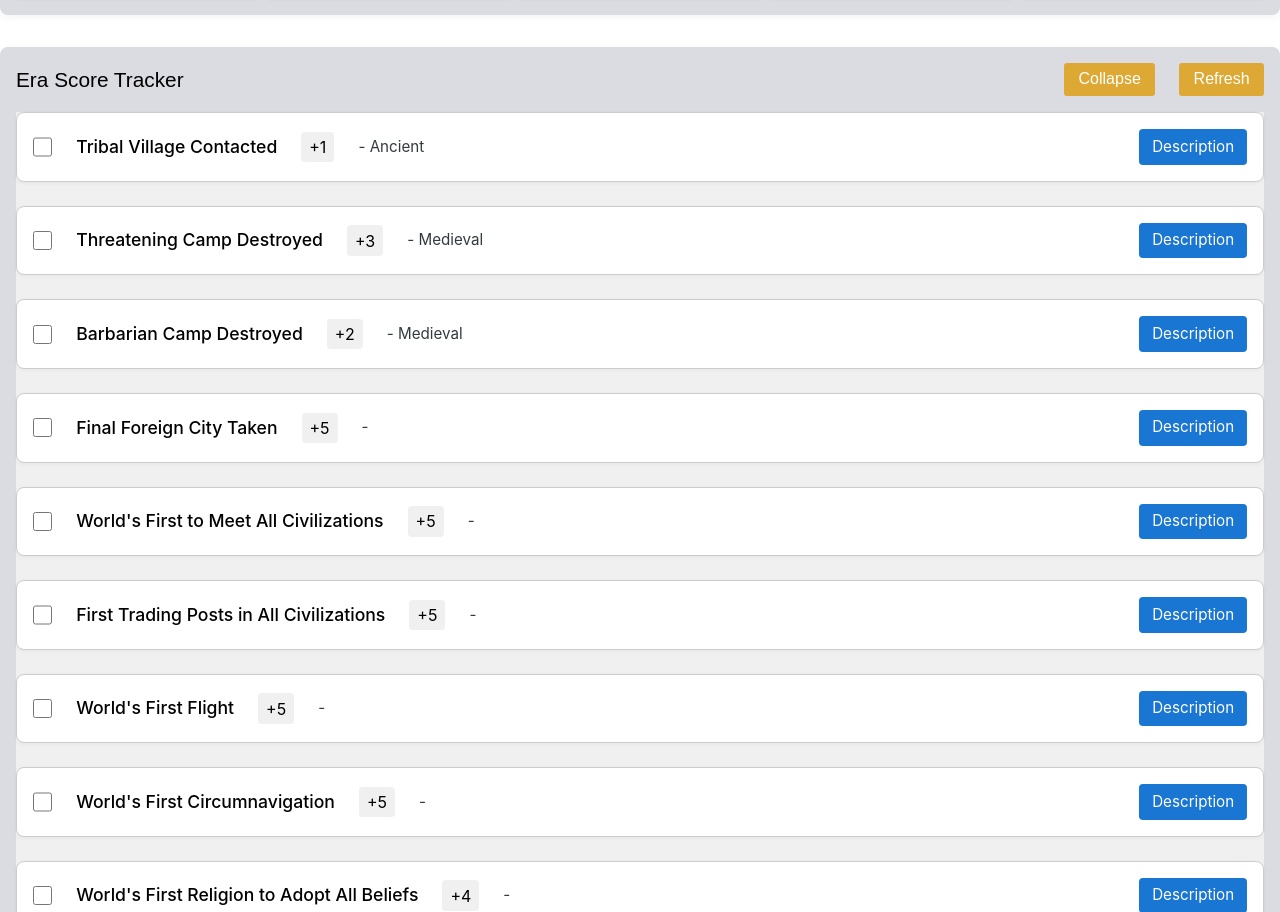
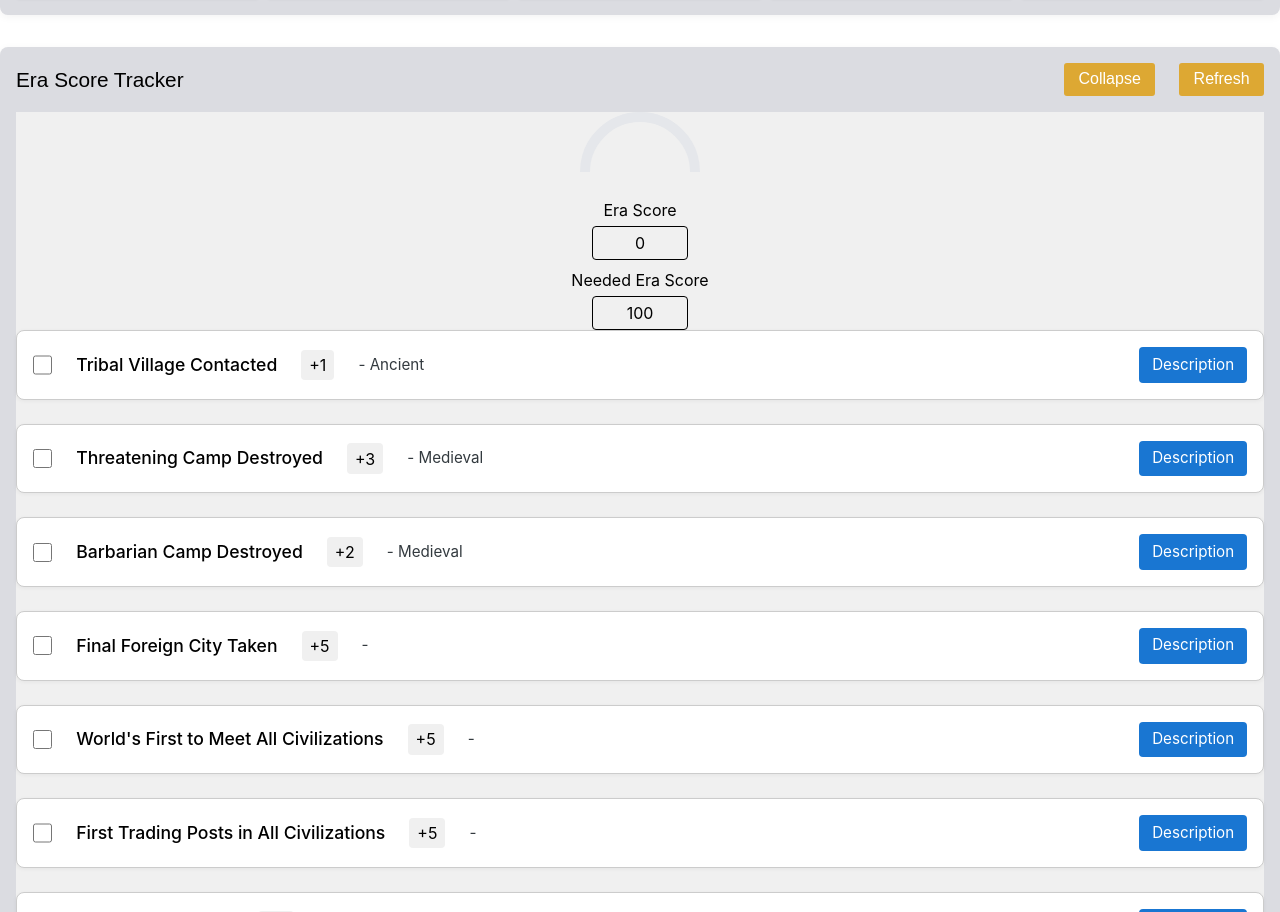
Before and after one commit to huntt3/Civ-6-Helper, a React (Vite) app: page / in a window 1280 px wide. Shown: the part 9498-10410 px from the top of the page. Built offline with nearby package versions, Linux system fonts and the light colour scheme.

Commit message:
Added Era Score Progress Bar

```diff
--- a/src/EraScoreTracker/EraTrackerContainer.jsx
+++ b/src/EraScoreTracker/EraTrackerContainer.jsx
@@ -1,5 +1,6 @@
 import React, { useEffect, useState } from "react";
 import EraScore from "./EraScore";
+import ProgressBar from "./ProgressBar";
 import CollapsibleContainer from "../Templates/CollapsibleContainer";
 import "./EraTracker.css";
 
@@ -28,6 +29,7 @@ const EraTrackerContainer = () => {
       onRefresh={fetchEraScore}
       ariaLabel="Era Tracker"
     >
+      <ProgressBar />
       <div className="era-score-list">
         {eraScoreItems.map((item) => (
           <EraScore key={item.title} {...item} />
--- a/src/EraScoreTracker/ProgressBar.jsx
+++ b/src/EraScoreTracker/ProgressBar.jsx
@@ -0,0 +1,95 @@
+import React, { useState } from "react";
+
+// Semicircular progress bar component
+const ProgressBar = () => {
+  // State for the numerator and denominator
+  const [eraScore, setEraScore] = useState(0);
+  const [neededEraScore, setNeededEraScore] = useState(100);
+
+  // Calculate progress percentage (avoid division by zero)
+  const progress =
+    neededEraScore > 0 ? Math.min(eraScore / neededEraScore, 1) : 0;
+
+  // Handle input changes, only allow integers
+  const handleEraScoreChange = (e) => {
+    const value = e.target.value.replace(/[^0-9]/g, "");
+    setEraScore(value === "" ? 0 : parseInt(value, 10));
+  };
+  const handleNeededEraScoreChange = (e) => {
+    const value = e.target.value.replace(/[^0-9]/g, "");
+    setNeededEraScore(value === "" ? 0 : parseInt(value, 10));
+  };
+
+  // SVG arc calculation for semicircle
+  const radius = 60;
+  const stroke = 10;
+  const normalizedRadius = radius - stroke / 2;
+  const circumference = Math.PI * normalizedRadius;
+  const offset = circumference * (1 - progress);
+
+  return (
+    <div className="flex flex-col items-center">
+      {/* Semicircular SVG progress bar */}
+      <svg
+        width={radius * 2}
+        height={radius + stroke}
+        viewBox={`0 0 ${radius * 2} ${radius + stroke}`}
+      >
+        {/* Background arc */}
+        <path
+          d={`M ${
+            stroke / 2
+          },${radius} A ${normalizedRadius},${normalizedRadius} 0 0 1 ${
+            radius * 2 - stroke / 2
+          },${radius}`}
+          fill="none"
+          stroke="#e5e7eb"
+          strokeWidth={stroke}
+        />
+        {/* Progress arc */}
+        <path
+          d={`M ${
+            stroke / 2
+          },${radius} A ${normalizedRadius},${normalizedRadius} 0 0 1 ${
+            radius * 2 - stroke / 2
+          },${radius}`}
+          fill="none"
+          stroke="#2563eb"
+          strokeWidth={stroke}
+          strokeDasharray={circumference}
+          strokeDashoffset={offset}
+          style={{ transition: "stroke-dashoffset 0.5s" }}
+        />
+      </svg>
+      {/* Inputs below the progress bar */}
+      <form className="flex flex-col items-center mt-4 space-y-2">
+        <label className="flex flex-col items-center">
+          Era Score
+          <input
+            type="text"
+            inputMode="numeric"
+            pattern="[0-9]*"
+            value={eraScore}
+            onChange={handleEraScoreChange}
+            className="mt-1 p-1 border rounded w-24 text-center"
+            aria-label="Era Score"
+          />
+        </label>
+        <label className="flex flex-col items-center">
+          Needed Era Score
+          <input
+            type="text"
+            inputMode="numeric"
+            pattern="[0-9]*"
+            value={neededEraScore}
+            onChange={handleNeededEraScoreChange}
+            className="mt-1 p-1 border rounded w-24 text-center"
+            aria-label="Needed Era Score"
+          />
+        </label>
+      </form>
+    </div>
+  );
+};
+
+export default ProgressBar;
```
